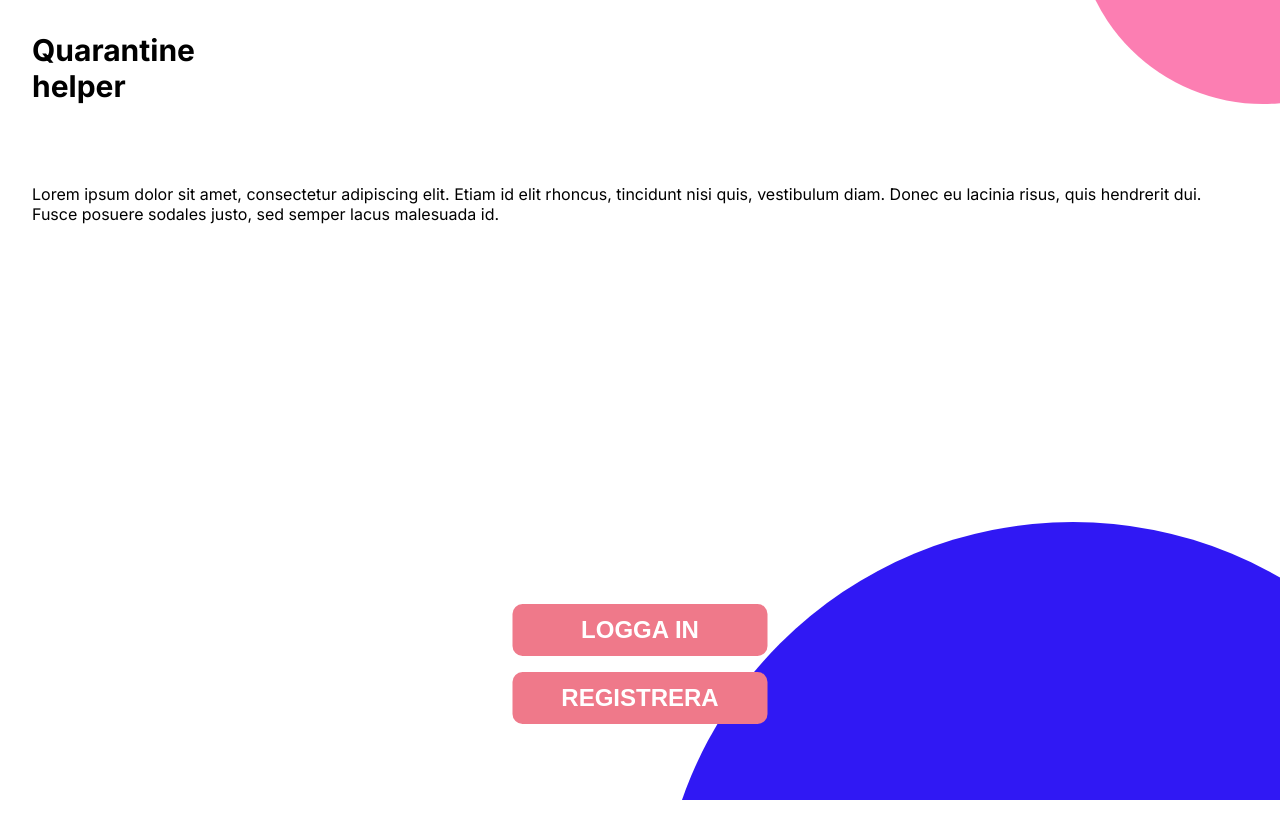
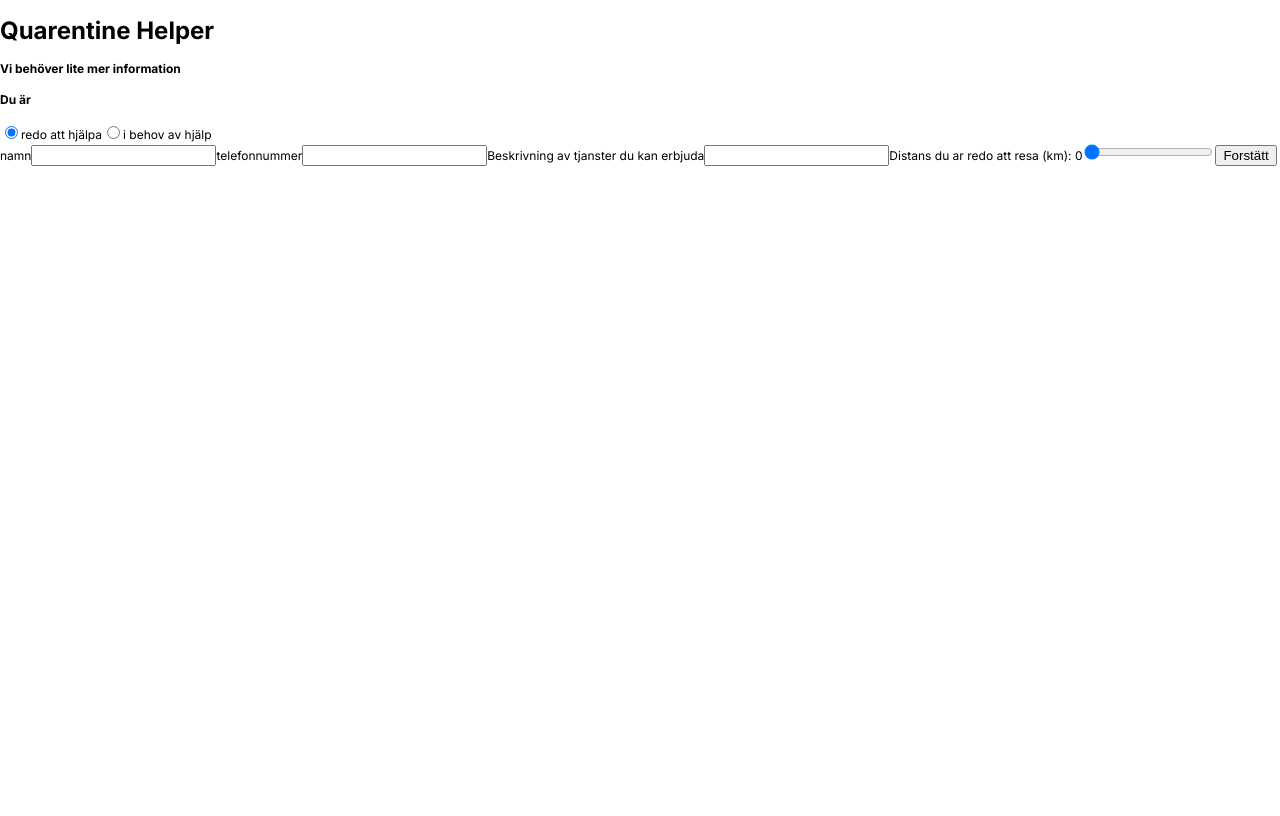
Before and after one commit to MLNProjects/gunbritt, a React (Create React App) app in the folder ui/: page /merinfo in a window 1280 px wide. Built offline with nearby package versions, Linux system fonts and the light colour scheme; no server answers.

Commit message:
added more info view

```diff
--- a/ui/src/App.tsx
+++ b/ui/src/App.tsx
@@ -3,6 +3,7 @@ import { BrowserRouter as Router, Route, Switch } from "react-router-dom";
 import SignIn from "./Views/SignIn/SignIn";
 import SignUp from "./Views/SignUp/SignUp";
 import Landing from "./Views/Landing/Landing";
+import UserInformation from "./Views/UserInformation/UserInformation";
 import "./App.scss";
 
 function App() {
@@ -10,6 +11,9 @@ function App() {
     <Router>
       <div className="App">
         <Switch>
+          <Route exact path="/merinfo">
+            <UserInformation />
+          </Route>
           <Route exact path="/loggain">
             <SignIn />
           </Route>
--- /dev/null
+++ b/ui/src/Views/UserInformation/UserInformation.tsx
@@ -0,0 +1,109 @@
+import React, { useState, useEffect, useContext } from "react";
+import { postUserInformation } from "./services";
+import { Context } from "../../store/reducer";
+
+const UserInformation = () => {
+  const [distance, setDistance] = useState(0);
+  const [radio, setRadio] = useState("hero");
+  const [geoError, setGeoError] = useState(false);
+  const [coordinates, setCoordinates] = useState<number[]>([]);
+  const [state] = useContext(Context);
+
+  const handleUserInformation = (e: any) => {
+    const { name, phoneNumber, description } = e.target.values;
+
+    if (
+      name.value !== "" &&
+      phoneNumber.value !== "" &&
+      description.value !== "" &&
+      !geoError &&
+      state.userId &&
+      state.idToken
+    ) {
+      postUserInformation(
+        state.userId,
+        state.idToken,
+        name.value,
+        phoneNumber.value,
+        distance,
+        description.value,
+        coordinates,
+        radio
+      );
+    }
+  };
+
+  const setLocation = (pos: any) => {
+    setCoordinates([pos.coords.latitude, pos.coords.longitude]);
+  };
+
+  const setError = () => {
+    setGeoError(true);
+  };
+
+  useEffect(() => {
+    const geo = navigator.geolocation;
+    if (!geo) {
+      setGeoError(true);
+      return;
+    }
+    geo.getCurrentPosition(setLocation, setError);
+  }, []);
+
+  console.log(coordinates);
+  return (
+    <div>
+      <h1>Quarentine Helper</h1>
+      <h4>Vi behöver lite mer information</h4>
+      <div>
+        <h4>Du är</h4>
+        <div
+          onChange={(e: any) => {
+            setRadio(e.target.value);
+          }}
+        >
+          <input type="radio" value="hero" name="heroOrMissionRadio" defaultChecked />
+          <label htmlFor="hero-radio">redo att hjälpa</label>
+          <input type="radio" value="mission" name="heroOrMissionRadio" />
+          <label htmlFor="mission-radio">i behov av hjälp</label>
+        </div>
+      </div>
+      <div>
+        <form onSubmit={handleUserInformation}>
+          <label>
+            namn
+            <input type="text" name="name" id="name-input" />
+          </label>
+          <label>
+            telefonnummer
+            <input type="text" name="phoneNumber" id="phone-number-input" />
+          </label>
+          <label>
+            Beskrivning av tjanster du kan erbjuda
+            <input type="text" name="description" id="description-input" />
+          </label>
+          {radio === "hero" ? (
+            <label>
+              Distans du ar redo att resa (km): {distance}
+              <input
+                onChange={(e: any) => {
+                  setDistance(e.target.value);
+                }}
+                type="range"
+                value={distance}
+                min="0"
+                max="10"
+              />
+            </label>
+          ) : (
+            ""
+          )}
+          <button type="submit">Forstätt</button>
+        </form>
+        {geoError ? <div>Du måste aktivera platstjänster för att kunna använda vår tjänst</div> : ""}
+      </div>
+    </div>
+  );
+};
+
+export default UserInformation;
--- /dev/null
+++ b/ui/src/Views/UserInformation/services.ts
@@ -0,0 +1,33 @@
+import axios from "axios";
+
+export const postUserInformation = (
+  userid: string,
+  bearer: string,
+  name: string,
+  phoneNumber: string,
+  radius: number,
+  description: string,
+  location: number[],
+  type: string
+) => {
+  return axios.post(
+    "https://dkdlas.com",
+    {
+      userId: userid,
+      name: name,
+      phoneNumber: phoneNumber,
+      radius: radius,
+      description: description,
+      location: {
+        latitude: location[0],
+        longitude: location[1]
+      },
+      type: type
+    },
+    {
+      headers: {
+        Authorisation: `Bearer ${bearer}`
+      }
+    }
+  );
+};
```
